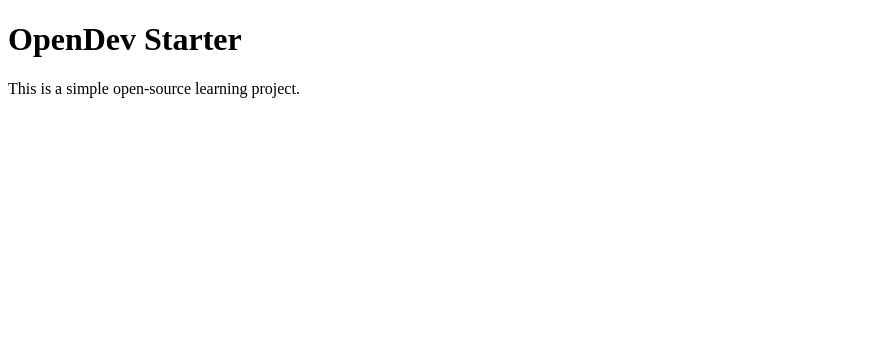
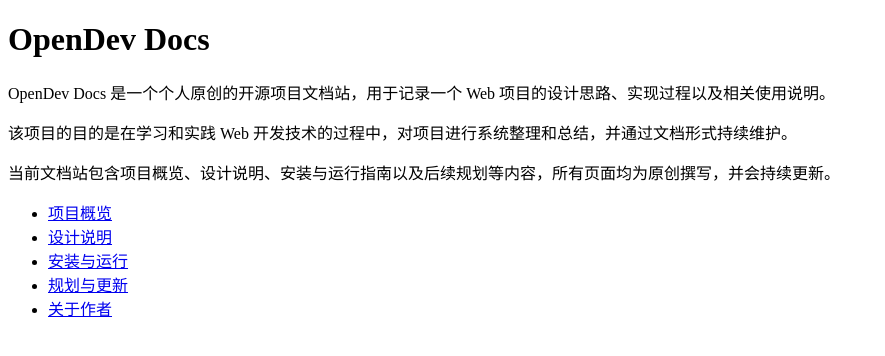
Before and after one commit to outlooklwx/open-dev-starter, a plain HTML site: page index.html in a window 1280 px wide. Shown: the whole page, without its empty margins (0-885 px from the left). Drawn offline with Linux system fonts and the light colour scheme.

Commit message:
Update index.html

```diff
--- a/index.html
+++ b/index.html
@@ -1,11 +1,31 @@
 <!DOCTYPE html>
-<html lang="en">
+<html lang="zh-CN">
 <head>
-  <meta charset="UTF-8" />
-  <title>OpenDev Starter</title>
+  <meta charset="UTF-8">
+  <title>OpenDev Docs - 开源项目文档站</title>
+  <meta name="description" content="OpenDev Docs 是一个个人原创的开源项目文档站，用于记录项目设计与实现过程。">
 </head>
 <body>
-  <h1>OpenDev Starter</h1>
-  <p>This is a simple open-source learning project.</p>
+  <h1>OpenDev Docs</h1>
+
+  <p>
+    OpenDev Docs 是一个个人原创的开源项目文档站，用于记录一个 Web 项目的设计思路、实现过程以及相关使用说明。
+  </p>
+
+  <p>
+    该项目的目的是在学习和实践 Web 开发技术的过程中，对项目进行系统整理和总结，并通过文档形式持续维护。
+  </p>
+
+  <p>
+    当前文档站包含项目概览、设计说明、安装与运行指南以及后续规划等内容，所有页面均为原创撰写，并会持续更新。
+  </p>
+
+  <ul>
+    <li><a href="docs/overview.html">项目概览</a></li>
+    <li><a href="docs/design.html">设计说明</a></li>
+    <li><a href="docs/setup.html">安装与运行</a></li>
+    <li><a href="docs/roadmap.html">规划与更新</a></li>
+    <li><a href="about.html">关于作者</a></li>
+  </ul>
 </body>
 </html>
```
